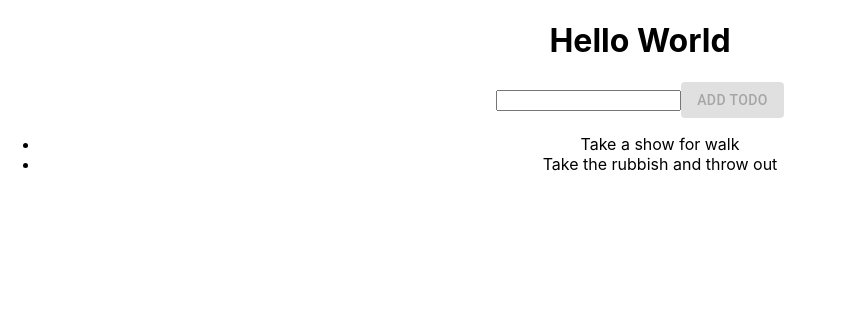
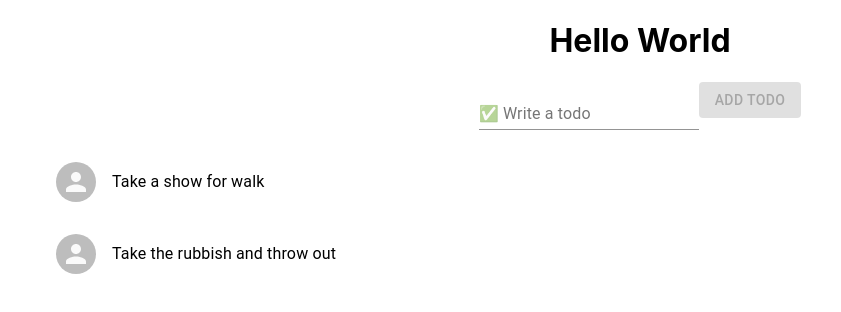
Before and after one commit to mazharvai007/todo_app, a React (Create React App) app: page / in a window 1280 px wide. Shown: the top 312 px of the page, without its empty margins (0-841 px from the left). Built offline with nearby package versions, Linux system fonts and the light colour scheme.

Commit message:
make todo component and moved that code here

```diff
--- a/src/App.js
+++ b/src/App.js
@@ -1,5 +1,7 @@
 import { useState } from 'react';
-import { Button } from '@material-ui/core';
+import { Button, FormControl, InputLabel, Input } from '@material-ui/core';
+import Todo from './Components/Todo/Todo';
+
 import './App.css';
 
 function App() {
@@ -24,11 +26,16 @@ function App() {
 		<div className='App'>
 			<h1>Hello World</h1>
 			<form>
-				<input
-					type='text'
-					value={input}
-					onChange={(event) => setInput(event.target.value)}
-				/>
+				<FormControl>
+					<InputLabel htmlFor='writeTodo'>✅ Write a todo</InputLabel>
+					<Input
+						id='writeTodo'
+						type='text'
+						value={input}
+						onChange={(event) => setInput(event.target.value)}
+					/>
+				</FormControl>
+
 				<Button
 					type='submit'
 					onClick={addTodo}
@@ -40,7 +47,7 @@ function App() {
 			</form>
 			<ul>
 				{todos.map((todo, index) => (
-					<li key={index}>{todo}</li>
+					<Todo key={index.toString()} text={todo} />
 				))}
 			</ul>
 		</div>
--- /dev/null
+++ b/src/Components/Todo/Todo.js
@@ -0,0 +1,24 @@
+import {
+	Avatar,
+	List,
+	ListItem,
+	ListItemAvatar,
+	ListItemText,
+} from '@material-ui/core';
+import React from 'react';
+import './Todo.css';
+
+function Todo(props) {
+	return (
+		<List>
+			<ListItem>
+				<ListItemAvatar>
+					<Avatar></Avatar>
+				</ListItemAvatar>
+				<ListItemText primary={props.text} />
+			</ListItem>
+		</List>
+	);
+}
+
+export default Todo;
```
Also changed, not shown: src/Components/Todo/Todo.css (added), src/firebase.js (added), 1 other file (tests, documents, lock files or other folders).
